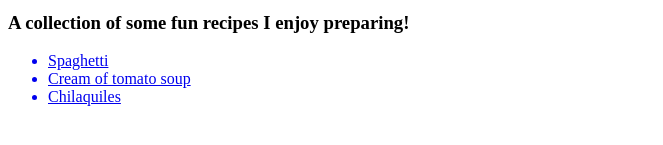
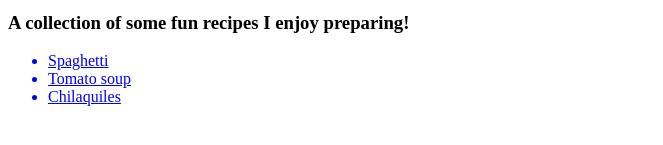
Before and after one commit to jmartingv/odin-recipes, a plain HTML site: page index.html in a window 1280 px wide. Shown: the part 491-636 px from the top of the page, without its empty margins (0-663 px from the left). Drawn offline with Linux system fonts and the light colour scheme.

Commit message:
changes to tomato soup recipe

```diff
--- a/index.html
+++ b/index.html
@@ -11,7 +11,7 @@
         <h3>A collection of some fun recipes I enjoy preparing!</h3>
         <ul>
             <a href="./recipes/spaghetti.html"><li>Spaghetti</li></a>
-            <a href="./recipes/cream-tomato-soup.html"><li>Cream of tomato soup</li></a>
+            <a href="./recipes/tomato-soup.html"><li>Tomato soup</li></a>
             <a href="./recipes/chilaquiles.html"><li>Chilaquiles</li></a>
         </ul>
     </body>
```
Also changed, not shown: recipes/tomato-soup.html (renamed from recipes/cream-tomato-soup.html).
